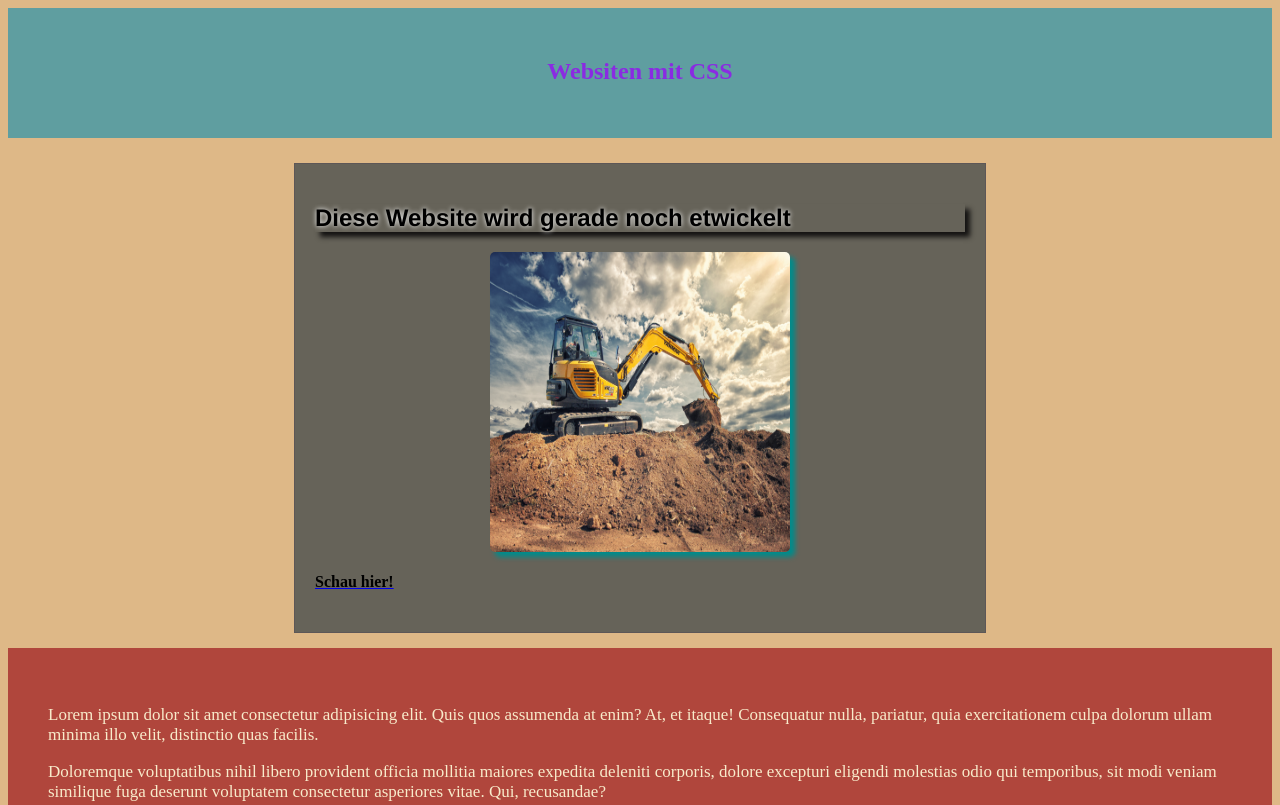
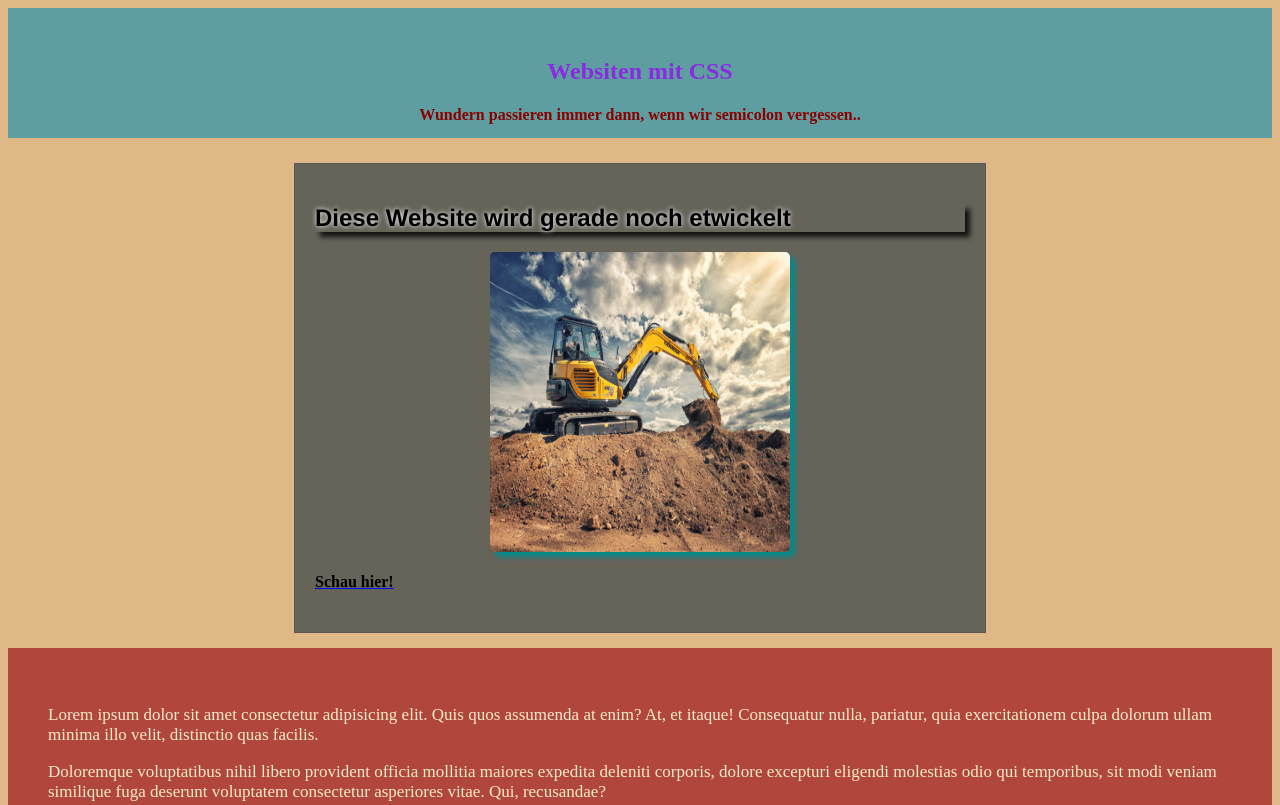
Before and after one commit to D02-1/favourite-person-KissLaszl0, a plain HTML site: page index.html in a window 1280 px wide. Shown: the top 805 px of the page. Drawn offline with Linux system fonts and the light colour scheme.

Commit message:
change index.html

```diff
--- a/index.html
+++ b/index.html
@@ -11,6 +11,7 @@
     <div class="homepage">
     <div class="header">
         <h2>Websiten mit CSS</h2>
+        <h4>Wundern passieren immer dann, wenn wir semicolon vergessen..</h4>
     </div>
     <div class="container">
         <h2>Diese Website wird gerade noch etwickelt</h2>
```
